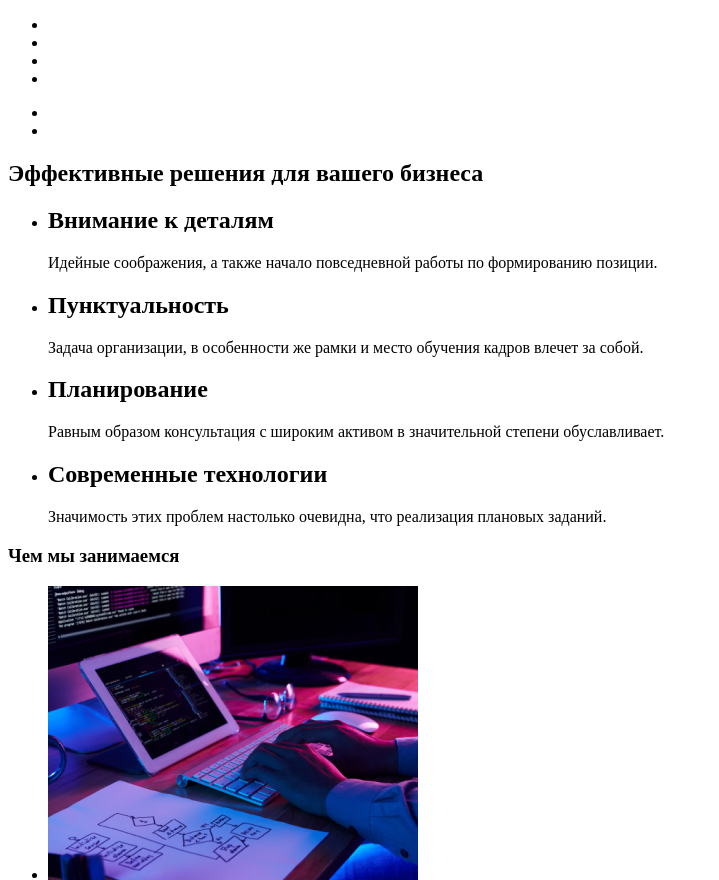
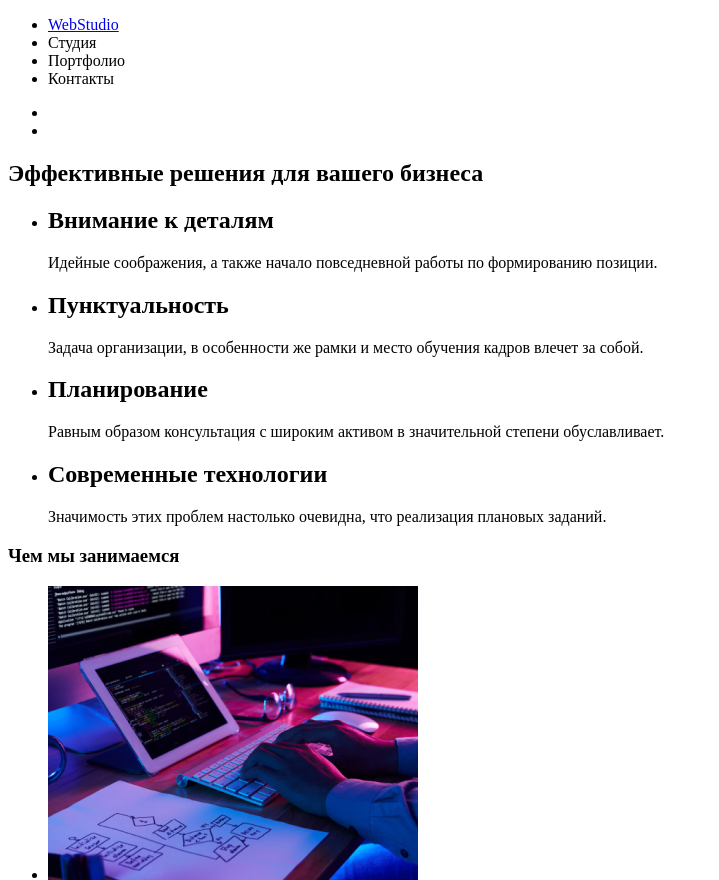
Before and after one commit to NataliaBella/goit-markup-hw-01, a plain HTML site: page index.html in a window 1280 px wide. Shown: the top 880 px of the page, without its empty margins (0-719 px from the left). Drawn offline with Linux system fonts and the light colour scheme.

Commit message:
popravka1

```diff
--- a/index.html
+++ b/index.html
@@ -11,22 +11,23 @@
         <section>
             <nav>
             <ul>
-                <li><a href="WebStudio"></a></li>
-                <li><a href="Студия"></a></li>
-                <li><a href="Портфолио"></a></li>
-                <li><a href="Контакты"></a></li>
+                <li><a href="WebStudio">WebStudio</a></li>
+                <li><a href="Студия"></a>Студия</li>
+                <li><a href="Портфолио"></a>Портфолио</li>
+                <li><a href="Контакты"></a>Контакты</li>
             </ul>
+            </nav>
             <ul>
                 <li><a href="mailto:info@devstudio.com"></a></li>
                 <li><a href="tel:+380961111111"></a></li>
             </ul>
-            </nav>
         </section>
+        </header>
+    <main>
         <section>
             <h1>Эффективные решения для вашего бизнеса</h1>
             <p><a href="Заказать"></a></p>
         </section>
-    </header>
     <section>
         <ul>
             <li>
@@ -54,7 +55,8 @@
                 <li><img src="images/img3.png" alt="Планшет в руке" width="370"></li>
             </ul>
         </section>
-        <section>
+    </section>
+    <section>
             <h3>Наша команда</h3>
              <figure> <img src="images/igor.png" alt="Ігор Демяненко" width="270">
                 <figcaption> Игорь Демьяненко
@@ -72,6 +74,9 @@
                             <figcaption> Михаил Ермаков
                                 <p>UI Designer </p>
                             </figcaption></figure>
+                            </section>
+                        </main>
+                        <footer>
                             <section>
                                 <h4>WebStudio</h4>
                                 <address>
@@ -82,7 +87,6 @@
                                         </ul>
                                 </address>
                             </section>
-        </section>
-    </section>
+                        </footer>
 </body>
 </html>
```
